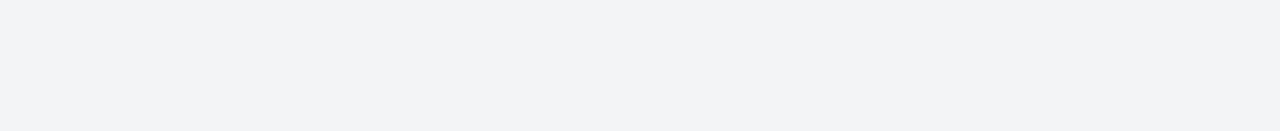
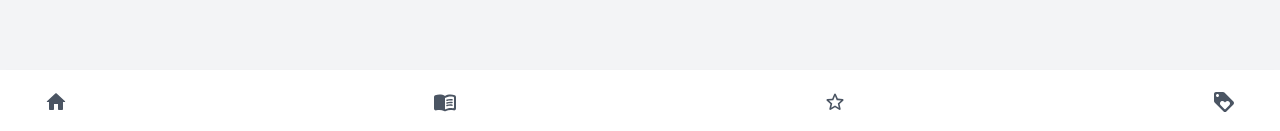
Before and after one commit to ms-engineer-bc10/Section9_TeamA, a Next.js app in the folder frontend/: page /client/pages/requiredfield in a window 1280 px wide. Shown: the part 666-797 px from the top of the page. Built offline with nearby package versions, Linux system fonts and the light colour scheme.

Commit message:
chor:一旦、前述すべてアンインストール

```diff
--- a/frontend/package.json
+++ b/frontend/package.json
@@ -10,10 +10,6 @@
     "lint": "next lint"
   },
   "dependencies": {
-    "@emotion/react": "^11.13.3",
-    "@emotion/styled": "^11.13.0",
-    "@mui/icons-material": "^6.1.2",
-    "@mui/material": "^6.1.2",
     "@stripe/stripe-js": "^4.4.0",
     "autoprefixer": "^10.4.20",
     "firebase": "^10.13.2",
--- a/frontend/src/app/client/components/menubar.tsx
+++ b/frontend/src/app/client/components/menubar.tsx
@@ -0,0 +1,43 @@
+import React from 'react';
+import Link from 'next/link';
+import HomeRoundedIcon from '@mui/icons-material/HomeRounded';
+import MenuBookRoundedIcon from '@mui/icons-material/MenuBookRounded';
+import StarBorderRoundedIcon from '@mui/icons-material/StarBorderRounded';
+import LoyaltyRoundedIcon from '@mui/icons-material/LoyaltyRounded';
+
+const Menubar: React.FC = () => {
+  return (
+    <nav className='bg-white shadow-md fixed bottom-0 left-0 right-0'>
+      <div className='max-w-7xl mx-auto px-4 sm:px-6 lg:px-8'>
+        <div className='flex justify-between h-16'>
+          <Link
+            href='/'
+            className='flex items-center text-gray-600 hover:text-gray-900 px-3 py-2 rounded-md text-sm font-medium'
+          >
+            <HomeRoundedIcon className='w-6 h-6' />
+          </Link>
+          <Link
+            href='/books'
+            className='flex items-center text-gray-600 hover:text-gray-900 px-3 py-2 rounded-md text-sm font-medium'
+          >
+            <MenuBookRoundedIcon className='w-6 h-6' />
+          </Link>
+          <Link
+            href='/favorites'
+            className='flex items-center text-gray-600 hover:text-gray-900 px-3 py-2 rounded-md text-sm font-medium'
+          >
+            <StarBorderRoundedIcon className='w-6 h-6' />
+          </Link>
+          <Link
+            href='/tags'
+            className='flex items-center text-gray-600 hover:text-gray-900 px-3 py-2 rounded-md text-sm font-medium'
+          >
+            <LoyaltyRoundedIcon className='w-6 h-6' />
+          </Link>
+        </div>
+      </div>
+    </nav>
+  );
+};
+
+export default Menubar;
--- a/frontend/src/app/client/pages/requiredfield/page.tsx
+++ b/frontend/src/app/client/pages/requiredfield/page.tsx
@@ -10,6 +10,7 @@
 import Slide from '@/app/client/components/slide';
 import Result from '@/app/client/components/result';
 import Loading from '@/app/client/components/loading';
+import Menubar from '@/app/client/components/menubar';
 
 type Answer = '' | string;
 
@@ -163,6 +164,9 @@
           </Slide>
         )}
       </div>
+      <div className='fixed bottom-0 left-0 right-0'>
+        <Menubar />
+      </div>
     </div>
   );
 };
```
Also changed, not shown: 1 other file (tests, documents, lock files or other folders).
